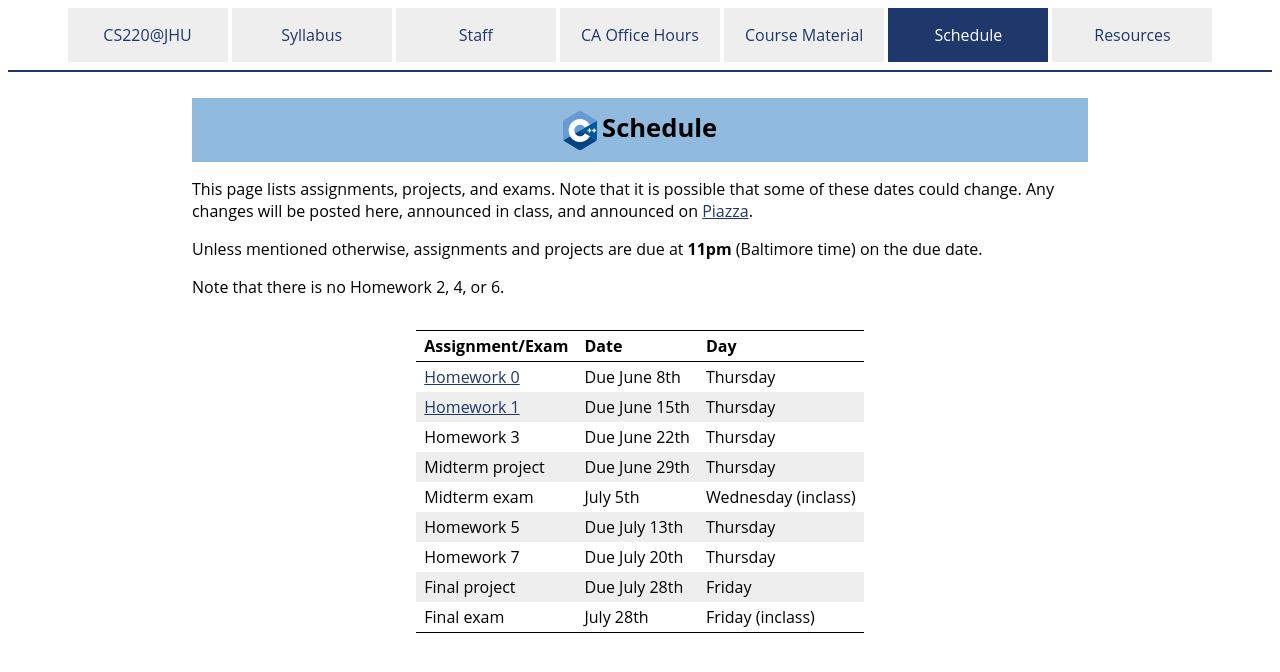
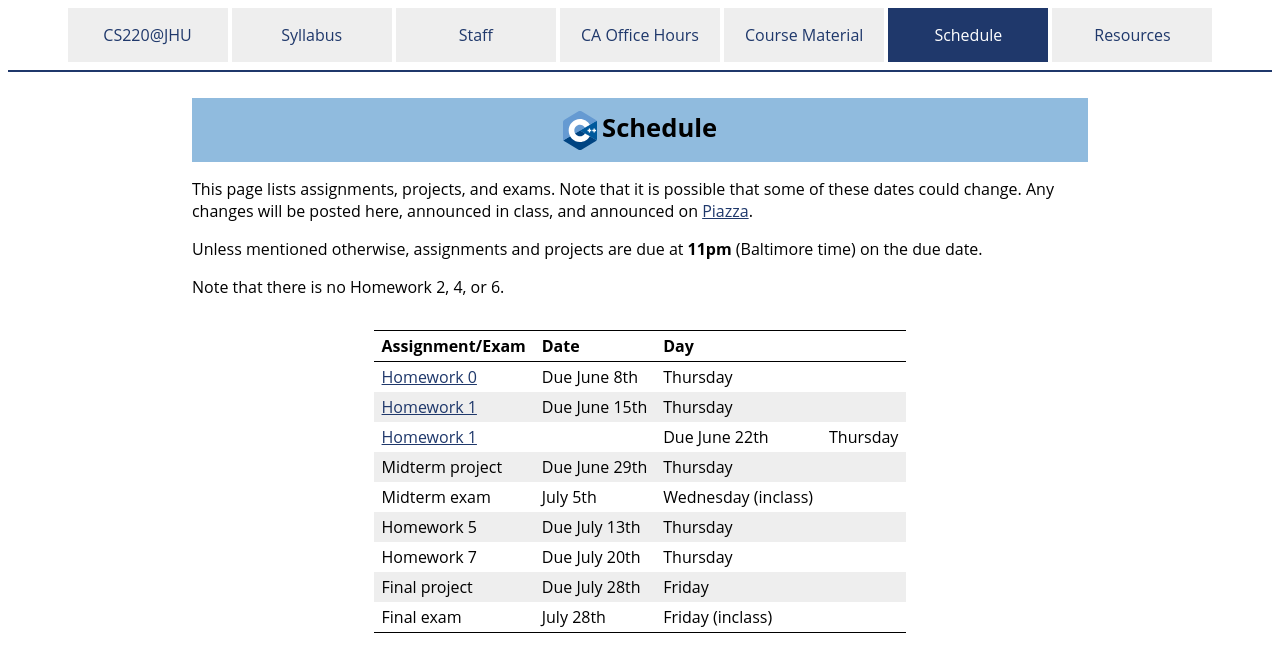
Before and after one commit to jhu-ip/cs220-summer24, a Jekyll site: the page built from schedule.md, in a window 1280 px wide. Shown: the top 672 px of the page. Built offline with Jekyll 4.4.1, drawn with Linux system fonts in a browser that asks for light colours.

Commit message:
update schedule

```diff
--- a/schedule.md
+++ b/schedule.md
@@ -17,7 +17,7 @@
 --------------- | ---- | ---|
 [Homework 0](assign/hw0.html) | Due June 8th | Thursday
 [Homework 1](assign/hw1.html) | Due June 15th| Thursday
-Homework 3 | Due June 22th| Thursday
+[Homework 1](assign/hw3.html) | | Due June 22th| Thursday
 Midterm project | Due June 29th |Thursday
 Midterm exam | July 5th| Wednesday (inclass)
 Homework 5 | Due July 13th| Thursday
```
